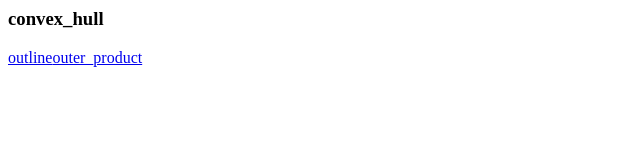
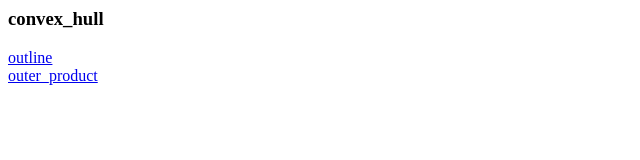
Before and after one commit to penguin234/icebox, a plain HTML site: page fragments/index.html in a window 1280 px wide. Shown: the whole page, without its empty margins (0-640 px from the left). Drawn offline with Linux system fonts and the light colour scheme.

Commit message:
added unit line breaking

```diff
--- a/fragments/index.html
+++ b/fragments/index.html
@@ -26,7 +26,7 @@
         innerHTML += '<h3>' + section + '</h3>';
         for (const i in contents[section]) {
           const unit = contents[section][i];
-          innerHTML += '<a href="' + url_base + section + '/' + unit + '.html"' + '>' + unit + '</a>';
+          innerHTML += '<a href="' + url_base + section + '/' + unit + '.html"' + '>' + unit + '</a> <br>';
         }
       }
 
```
